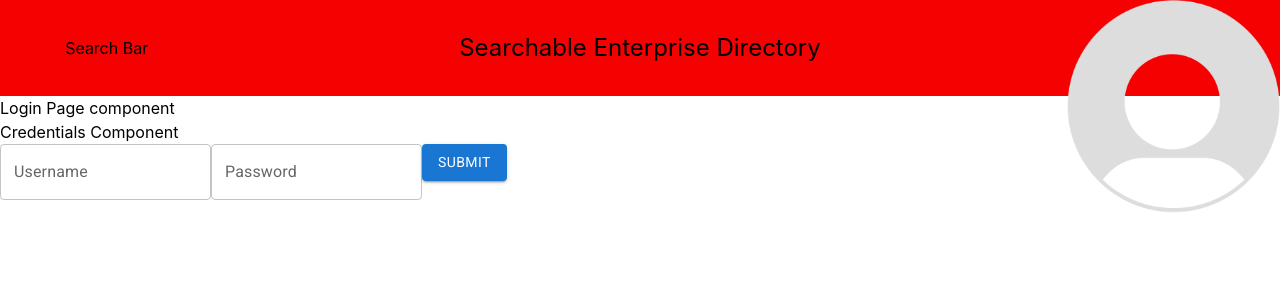
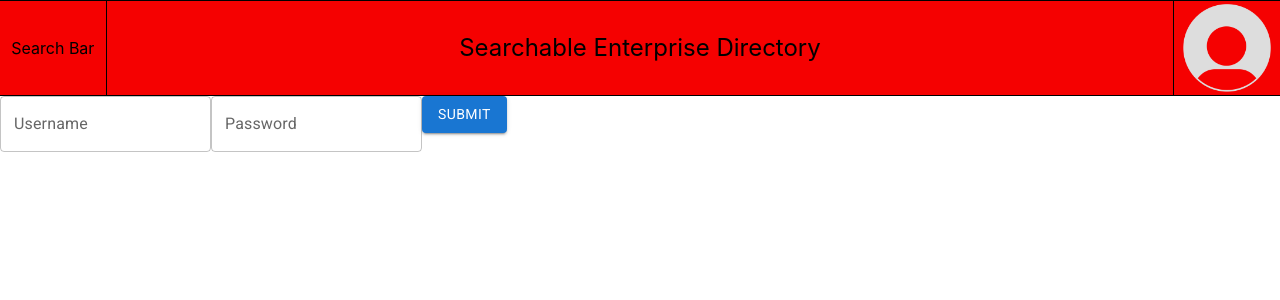
Before and after one commit to CIRACON/grp05, a React (Create React App) app: page / in a window 1280 px wide. Shown: the top 300 px of the page. Built offline with nearby package versions, Linux system fonts and the light colour scheme.

Commit message:
Add header styling

```diff
--- a/src/components/Header/Header.jsx
+++ b/src/components/Header/Header.jsx
@@ -1,29 +1,21 @@
 import React from 'react'
-import { useNavigate } from "react-router-dom";
 import default_profile_photo from "./default-profile-image.png"
 
 export const Header = () => {
 
-  const navigate = useNavigate();
-
-  const handleUmbrella = () => {
-    navigate("/Home")
-  }
-
-  // <img
-  // style={{ width: 140, height: 80 }}
-  // src='https://www.travelers.com/assets/images/Travelers_share.jpg?imformat=generic'
-  // onClick={handleUmbrella}/>
-
   return (
     <>
       <div className="flex h-24 bg-[#f50101]">
-        <div className="w-2/12 grid place-items-center">Search Bar</div>
-        <div className="w-8/12 text-2xl grid place-items-center">
+        <div className="flex-none w-1/12 border-solid border border-black border-l-0 grid place-items-center">
+          Search Bar
+        </div>
+
+        <div className="shrink w-10/12 border-solid border border-black border-l-0 border-r-0 text-2xl grid place-items-center">
           Searchable Enterprise Directory
         </div>
-        <div className="w-2/12 grid place-items-center">
-          <img src={default_profile_photo} alt="Profile Photo"></img>
+
+        <div className="flex-none w-1/12 border-solid border border-black border-r-0 grid place-items-center">
+          <img className="object-fill w-10/12 h-10/12" src={default_profile_photo} alt="Profile" />
         </div>
       </div>
     </>
--- a/src/components/LoginPage/Credentials.jsx
+++ b/src/components/LoginPage/Credentials.jsx
@@ -19,7 +19,6 @@ export const Credentials = () => {
 
     return (
         <>
-            <div>Credentials Component</div>
             <TextField
                 id="outline-basic"
                 label="Username"
--- a/src/components/LoginPage/LoginPage.jsx
+++ b/src/components/LoginPage/LoginPage.jsx
@@ -8,7 +8,6 @@ export const LoginPage = () => {
 
     return (
         <>
-            <div>Login Page component</div>
             <Credentials
                 setUsername={setUsername}
                 setPassword={setPassword}
```
Also changed, not shown: 1 other file (tests, documents, lock files or other folders).
